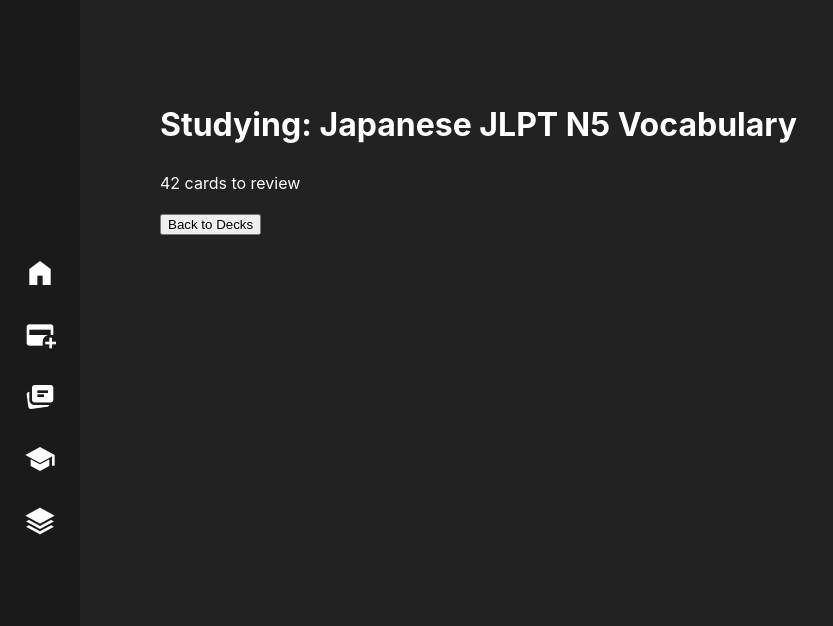
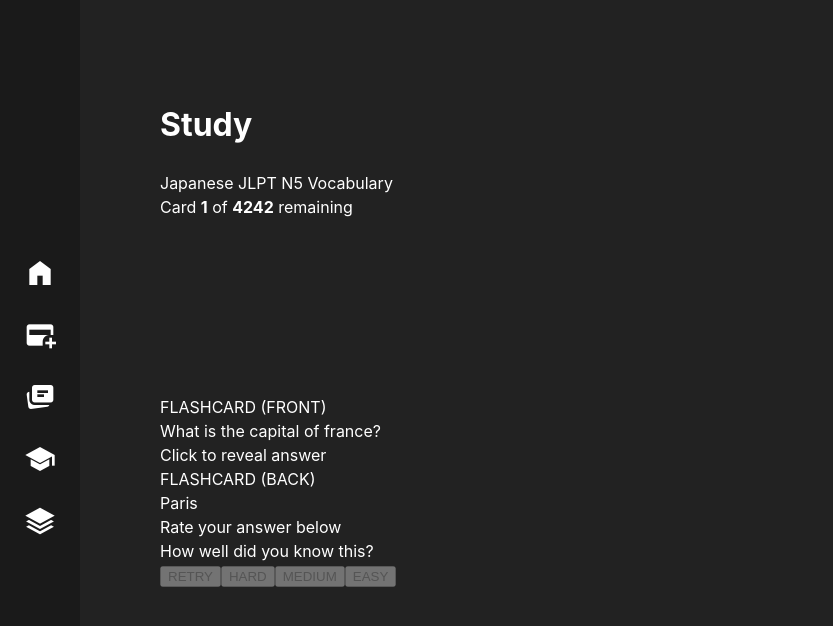
Before and after one commit to 18barbers2/gostudycards, a React (Vite) app in the folder frontend/: page /study in a window 1280 px wide. Both pictures are taken after a click on the element 680 px from the left and 376 px from the top of the page. Shown: the top 626 px of the page, without its empty margins (0-833 px from the left). Built offline with nearby package versions, Linux system fonts and the light colour scheme.

Commit message:
style: reset formatting to base

```diff
--- a/frontend/src/css/Study.css
+++ b/frontend/src/css/Study.css
@@ -10,18 +10,19 @@
     align-items: center;
     width: 100%;
     min-height: calc(100vh - 80px);
+
 }
 
 .deck-selection {
     display: flex;
     flex-direction: column;
+    justify-content: center;
     width: 100%;
-    max-width: 1024;
+    max-width: 100%;
     gap: 20px;
 }
 
 .deck-selection h1 {
-    font-size: 2.5rem;
     font-weight: 700;
     margin-bottom: 10px;
 }
@@ -87,26 +88,3 @@
     font-size: 0.85rem;
     color: #888;
 }
-
-/* Mobile */
-@media (max-width: 1024px) {
-    .study-page {
-        padding: 20px;
-    }
-
-    .deck-selection h1 {
-        font-size: 2rem;
-    }
-
-    .subtitle {
-        font-size: 1rem;
-    }
-
-    .deck-option {
-        padding: 20px;
-    }
-
-    .due-count {
-        font-size: 2rem;
-    }
-}
--- a/frontend/src/pages/Study.tsx
+++ b/frontend/src/pages/Study.tsx
@@ -47,6 +47,7 @@ function StudyInterface( { deck, onExit }: { deck: DeckStudyInfo; onExit: () =>
         <div className="study-interface">
 
             {/* Header with deck name and progress */}
+            <div className="study-header">
                 <div className="study-title">
                     <h1>Study</h1>
                     <div className="deck-name">{deck.name}</div>
@@ -56,17 +57,19 @@ function StudyInterface( { deck, onExit }: { deck: DeckStudyInfo; onExit: () =>
                     <span><strong>{cardsRemaining}</strong> remaining</span>
                 </div>
 
+            </div>
+
             {/* Flashcard display */}
             <div className="flashcard-container">
                 <div className={`flashcard ${isFlipped ? 'flipped' : ''}`} onClick={flipCard}>
                     <div className="card-face card-front">
                         <div className="card-label">FLASHCARD (FRONT)</div>
-                        <div className="card-label">What is the capital of france?</div>
+                        <div className="card-content">What is the capital of france?</div>
                         <div className="card-hint">Click to reveal answer</div>
                     </div>
                     <div className="card-face card-back">
                         <div className="card-label">FLASHCARD (BACK)</div>
-                        <div className="card-label">Paris</div>
+                        <div className="card-content">Paris</div>
                         <div className="card-hint">Rate your answer below</div>
                     </div>
                 </div>
@@ -76,17 +79,35 @@ function StudyInterface( { deck, onExit }: { deck: DeckStudyInfo; onExit: () =>
             <div className="difficulty-section">
                 <div className="difficulty-label">How well did you know this?</div>
                 <div className="difficulty-buttons">
-                    <button className="difficulty-button button-retry" onClick={() => rateCard('retry')}>RETRY</button>
-                    <button className="difficulty-button button-hard" onClick={() => rateCard('hard')}>HARD</button>
-                    <button className="difficulty-button button-medium" onClick={() => rateCard('medium')}>MEDIUM</button>
-                    <button className="difficulty-button button-easy" onClick={() => rateCard('easy')}>EASY</button>
+                    <button
+                        className="difficulty-button button-retry"
+                        onClick={() => rateCard('retry')}
+                        disabled={!isFlipped}
+                    >
+                        RETRY
+                    </button>
+                    <button
+                        className="difficulty-button button-hard"
+                        onClick={() => rateCard('hard')}
+                        disabled={!isFlipped}
+                    >
+                        HARD
+                    </button>
+                    <button
+                        className="difficulty-button button-medium"
+                        onClick={() => rateCard('medium')}
+                        disabled={!isFlipped}
+                    >
+                        MEDIUM
+                    </button>
+                    <button
+                        className="difficulty-button button-easy"
+                        onClick={() => rateCard('easy')}
+                        disabled={!isFlipped}
+                    >
+                        EASY
+                    </button>
                 </div>
-            </div>
-
-            {/* Action Buttons */}
-            <div className="action-buttons">
-                <button className="action-button button-exit" onClick={onExit}>End Session</button>
-                <button className="action-button button-skip" onClick={onExit}>Skip Card</button>
             </div>
 
         </div>
@@ -132,11 +153,7 @@ export function Study() {
                 </div>
             )}
             {selectedDeck && (
-                <div className="study-session">
-                    <h1>Studying: {selectedDeck.name}</h1>
-                    <p>{selectedDeck.cardsDue} cards to review</p>
-                    <button onClick={exitStudy}>Back to Decks</button>
-                </div>
+                <StudyInterface deck={selectedDeck} onExit={exitStudy} />
             )}
 
         </Layout>
```
Lines whose indentation alone changed are shown as unchanged.
